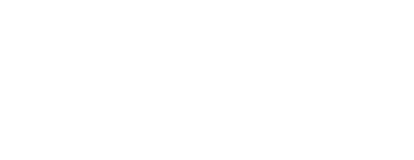
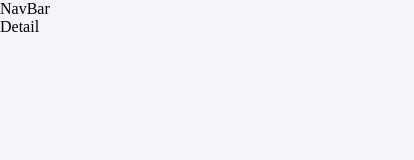
Before and after one commit to zewdu444/student_enrollment, a React (Create React App) app: page /detail in a window 390 px wide. Shown: the top 160 px of the page, 414 px wide, since content can reach past the window. Built offline with nearby package versions, Linux system fonts and the light colour scheme.

Commit message:
Change screen to mobile first

```diff
--- a/package.json
+++ b/package.json
@@ -11,6 +11,7 @@
     "@testing-library/react": "^13.4.0",
     "@testing-library/user-event": "^13.5.0",
     "react": "^18.2.0",
+    "react-chatbot-kit": "^2.1.2",
     "react-dom": "^18.2.0",
     "react-redux": "^8.1.2",
     "react-router-dom": "^6.15.0",
@@ -40,5 +41,8 @@
       "last 1 firefox version",
       "last 1 safari version"
     ]
+  },
+  "devDependencies": {
+    "@babel/plugin-proposal-private-property-in-object": "^7.21.11"
   }
 }
--- a/public/index.html
+++ b/public/index.html
@@ -14,7 +14,6 @@
       manifest.json provides metadata used when your web app is installed on a
       user's mobile device or desktop. See https://developers.google.com/web/fundamentals/web-app-manifest/
     -->
-    <link rel="manifest" href="%PUBLIC_URL%/manifest.json" />
     <!--
       Notice the use of %PUBLIC_URL% in the tags above.
       It will be replaced with the URL of the `public` folder during the build.
--- a/src/App.js
+++ b/src/App.js
@@ -1,8 +1,30 @@
+import { Route,Routes, useLocation  } from "react-router-dom";
+import  NavBar  from "./components/NavBar";
+import  Register  from "./components/Register";
+import  Splash  from "./components/Splash";
+import  Detail  from "./components/Detail";
+import {Stack } from "@mui/material";
 
 function App() {
+  const location = useLocation();
+
   return (
-    <div className="App">
-    </div>
+
+      <Stack sx={{
+        display: 'flex',
+        flexDirection: 'column',
+        margin: '0 auto',
+        bgcolor: '#F4F5FA',
+        width: '414px',
+        height: '100vh',
+      }}>
+      {location.pathname !== '/' && <NavBar />}
+      <Routes>
+        <Route path="/" element={<Splash />} />
+        <Route path="/register" element={<Register />} />
+        <Route path="/detail" element={<Detail />} />
+      </Routes>
+      </Stack>
   );
 }
 
--- /dev/null
+++ b/src/components/Detail.js
@@ -0,0 +1,9 @@
+import React from 'react'
+
+function Detail() {
+  return (
+    <div>Detail</div>
+  )
+}
+
+export default Detail
--- /dev/null
+++ b/src/components/NavBar.js
@@ -0,0 +1,9 @@
+import React from 'react'
+
+function NavBar() {
+  return (
+    <div>NavBar</div>
+  )
+}
+
+export default NavBar
--- /dev/null
+++ b/src/components/Register.js
@@ -0,0 +1,9 @@
+import React from 'react'
+
+function Register() {
+  return (
+    <div>register</div>
+  )
+}
+
+export default Register
--- /dev/null
+++ b/src/components/Splash.js
@@ -0,0 +1,9 @@
+import React from 'react'
+
+function Splash() {
+  return (
+    <div>splash</div>
+  )
+}
+
+export default Splash
--- /dev/null
+++ b/src/index.css
@@ -0,0 +1,3 @@
+body {
+  margin: 0;
+}
--- a/src/index.js
+++ b/src/index.js
@@ -1,13 +1,15 @@
 import React from 'react';
 import ReactDOM from 'react-dom/client';
+import './index.css';
 import App from './App';
+import { BrowserRouter } from 'react-router-dom';
 
 
 const root = ReactDOM.createRoot(document.getElementById('root'));
 root.render(
-  <React.StrictMode>
+  <BrowserRouter>
     <App />
-  </React.StrictMode>
+  </BrowserRouter>
 );
 
 // If you want to start measuring performance in your app, pass a function
```
Also changed, not shown: 1 other file (tests, documents, lock files or other folders).
